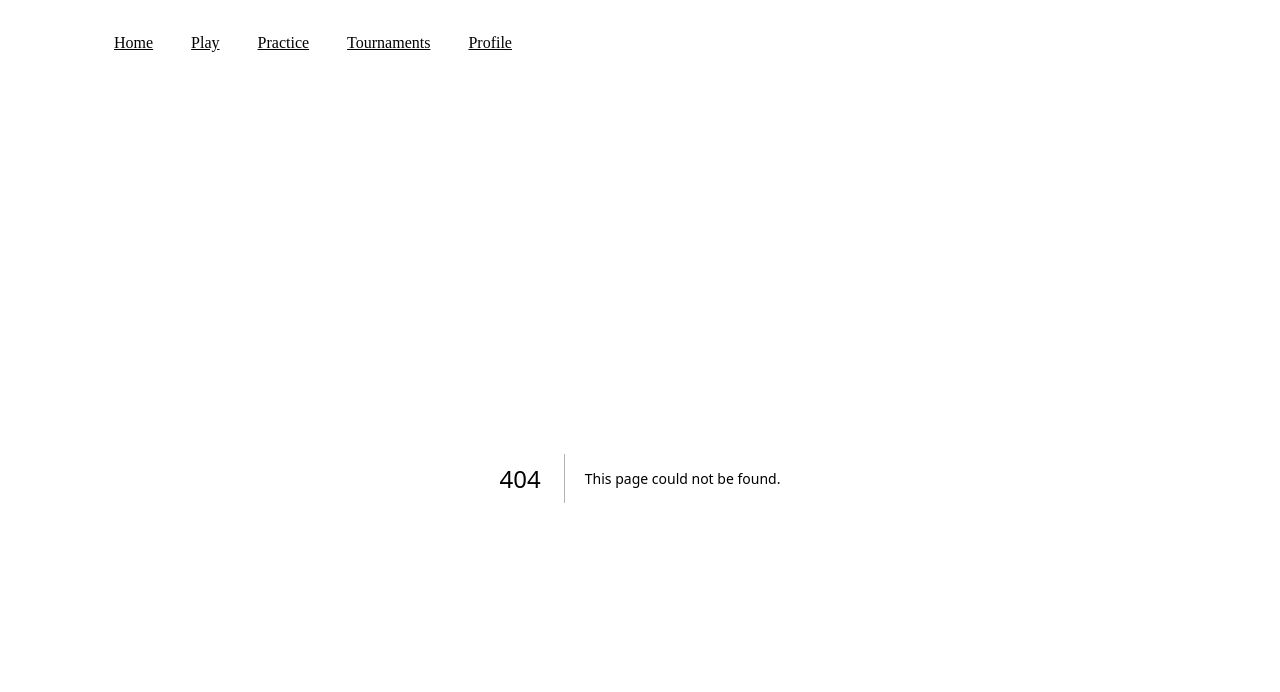
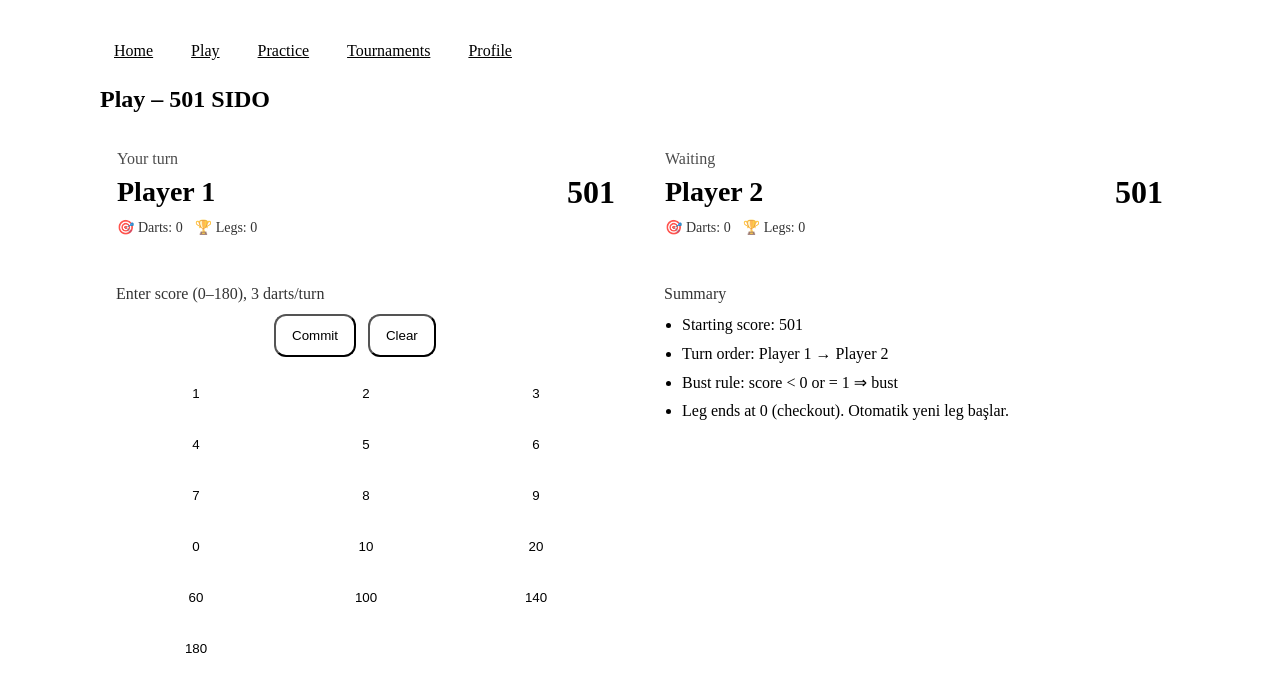
Before and after one commit to 35Hyena35/dartspro-web, a Next.js app: page /play in a window 1280 px wide. Before the commit this address had no page. Shown: the top 692 px of the page. Built offline with nearby package versions, Linux system fonts and the light colour scheme.

Commit message:
Create page.tsx

```diff
--- /dev/null
+++ b/app/play/page.tsx
@@ -0,0 +1,89 @@
+"use client";
+import { useState } from "react";
+
+type Player = { name: string; score: number; darts: number; legs: number };
+const startScore = 501;
+
+function Key({n,on}:{n:number|string,on:()=>void}) {
+  return <button onClick={on} style={{padding:"12px 16px",borderRadius:12,background:"var(--surface)",color:"var(--text)",border:"1px solid rgba(255,255,255,.1)"}}>{n}</button>
+}
+
+export default function PlayPage(){
+  const [p1,setP1] = useState<Player>({name:"Player 1", score:startScore, darts:0, legs:0});
+  const [p2,setP2] = useState<Player>({name:"Player 2", score:startScore, darts:0, legs:0});
+  const [turn,setTurn] = useState<1|2>(1);
+  const [entry,setEntry] = useState<string>("");
+
+  const cur = turn===1?p1:p2;
+  const setCur = turn===1?setP1:setP2;
+
+  function commit(){
+    const v = Number(entry);
+    if(!entry || isNaN(v)) return;
+    if(v<0 || v>180) { setEntry(""); return; } // güvenlik
+    const next = cur.score - v;
+    // bust kuralları basit: eksiye düşerse veya 1'de kalırsa bust
+    if(next<0 || next===1){ setCur({...cur, darts:cur.darts+3}); setTurn(turn===1?2:1); setEntry(""); return; }
+    if(next===0){ // leg biter
+      setCur({...cur, score:startScore, darts:cur.darts+3, legs:cur.legs+1});
+      const other = turn===1? p2 : p1;
+      (turn===1? setP2 : setP1)({...other, score:startScore, darts:other.darts});
+      setTurn(turn===1?2:1); setEntry(""); return;
+    }
+    setCur({...cur, score: next, darts:cur.darts+3});
+    setTurn(turn===1?2:1); setEntry("");
+  }
+
+  function press(n:string){ setEntry(e=> (e+n).slice(0,3)); }
+  function clear(){ setEntry(""); }
+
+  const Card = ({p,label}:{p:Player,label:string})=>(
+    <div style={{flex:1,padding:16,borderRadius:16,background:"var(--surface)",border:"1px solid rgba(255,255,255,.08)"}}>
+      <div style={{opacity:.7,marginBottom:6}}>{label}</div>
+      <div style={{display:"flex",justifyContent:"space-between",alignItems:"center"}}>
+        <h3 style={{margin:0,fontSize:28}}>{p.name}</h3>
+        <div style={{fontSize:32,fontWeight:800,color:"var(--lime)"}}>{p.score}</div>
+      </div>
+      <div style={{display:"flex",gap:12,marginTop:8,opacity:.8,fontSize:14}}>
+        <div>🎯 Darts: {p.darts}</div>
+        <div>🏆 Legs: {p.legs}</div>
+      </div>
+    </div>
+  );
+
+  return (
+    <div>
+      <h2 style={{marginTop:0}}>Play – 501 SIDO</h2>
+      <div style={{display:"flex",gap:16,marginBottom:16}}>
+        <Card p={p1} label={turn===1 ? "Your turn" : "Waiting"} />
+        <Card p={p2} label={turn===2 ? "Your turn" : "Waiting"} />
+      </div>
+
+      <div style={{display:"grid",gridTemplateColumns:"1fr 1fr",gap:16}}>
+        <div style={{padding:16,borderRadius:16,background:"var(--surface)"}}>
+          <div style={{opacity:.8,marginBottom:8}}>Enter score (0–180), 3 darts/turn</div>
+          <div style={{display:"flex",alignItems:"center",gap:12,marginBottom:12}}>
+            <input value={entry} readOnly style={{width:120,padding:"10px 12px",borderRadius:12,fontSize:24,border:"1px solid rgba(255,255,255,.1)",background:"rgba(255,255,255,.06)",color:"inherit"}}/>
+            <button onClick={commit} style={{padding:"12px 16px",borderRadius:12,background:"var(--primary)",color:"#000"}}>Commit</button>
+            <button onClick={clear} style={{padding:"12px 16px",borderRadius:12,background:"rgba(255,255,255,.08)",color:"inherit"}}>Clear</button>
+          </div>
+          <div style={{display:"grid",gridTemplateColumns:"repeat(3,1fr)",gap:10}}>
+            {["1","2","3","4","5","6","7","8","9","0","10","20","60","100","140","180"].map(n=>
+              <Key key={n} n={n} on={()=>press(String(n))}/>
+            )}
+          </div>
+        </div>
+
+        <div style={{padding:16,borderRadius:16,background:"var(--surface)"}}>
+          <div style={{opacity:.8,marginBottom:8}}>Summary</div>
+          <ul style={{lineHeight:1.8,margin:0,paddingLeft:18}}>
+            <li>Starting score: {startScore}</li>
+            <li>Turn order: Player 1 → Player 2</li>
+            <li>Bust rule: score &lt; 0 or = 1 ⇒ bust</li>
+            <li>Leg ends at 0 (checkout). Otomatik yeni leg başlar.</li>
+          </ul>
+        </div>
+      </div>
+    </div>
+  );
+}
```
